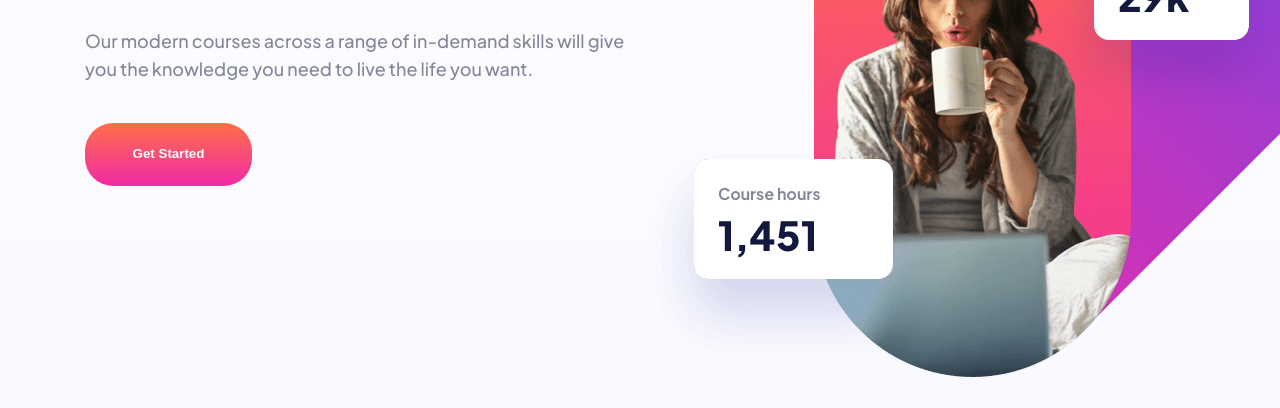
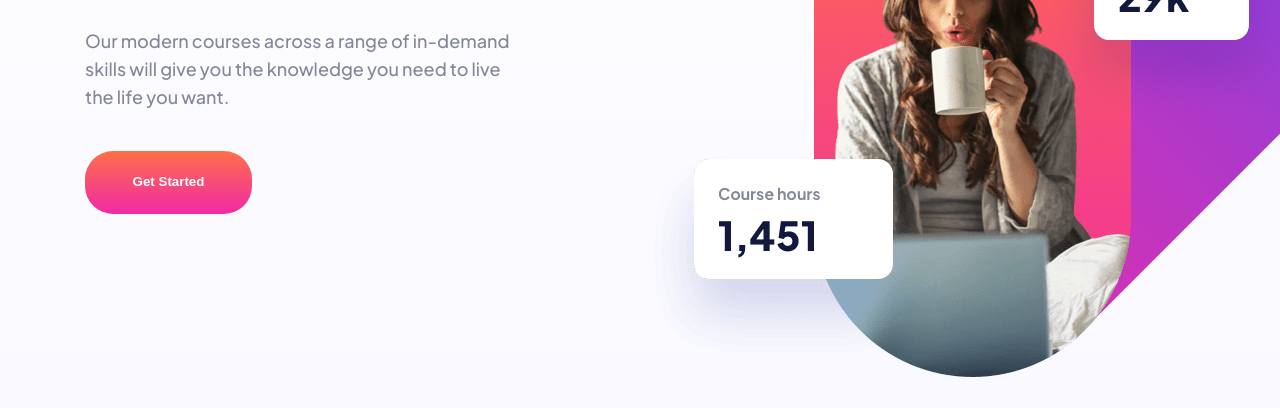
Before and after one commit to eldmar/skilled-landing-page, a plain HTML site: page index.html in a window 1280 px wide. Shown: the part 392-800 px from the top of the page. Drawn offline with Linux system fonts and the light colour scheme.

Commit message:
Update style.css

```diff
--- a/style.css
+++ b/style.css
@@ -81,6 +81,7 @@ nav {
   line-height: 1.55;
   color: #83869a;
   padding-bottom: 40px;
+  max-width: 445px;
 }
 .cta__btn {
   border: none;
```
